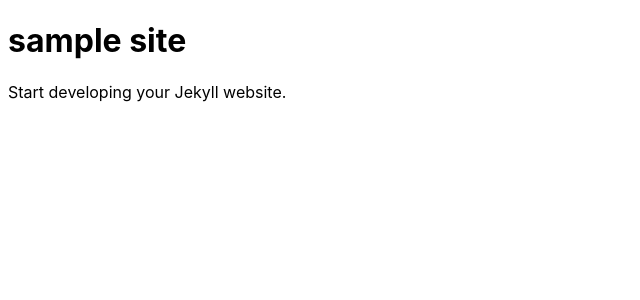
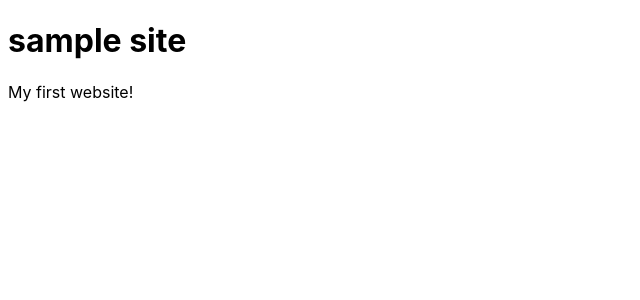
Before and after one commit to hayapi2319/sample_site, a Jekyll site: the page built from index.html, in a window 1280 px wide. Shown: the top 300 px of the page, without its empty margins (0-640 px from the left). Built offline with Jekyll 4.4.1, drawn with Linux system fonts in a browser that asks for light colours.

Commit message:
change text

```diff
--- a/index.html
+++ b/index.html
@@ -5,4 +5,4 @@ title: "Happy Jekylling!"
 
 <h1>sample site</h1>
 
-<p>Start developing your Jekyll website.</p>
+<p>My first website!</p>
```
Also changed, not shown: 1 other file.
